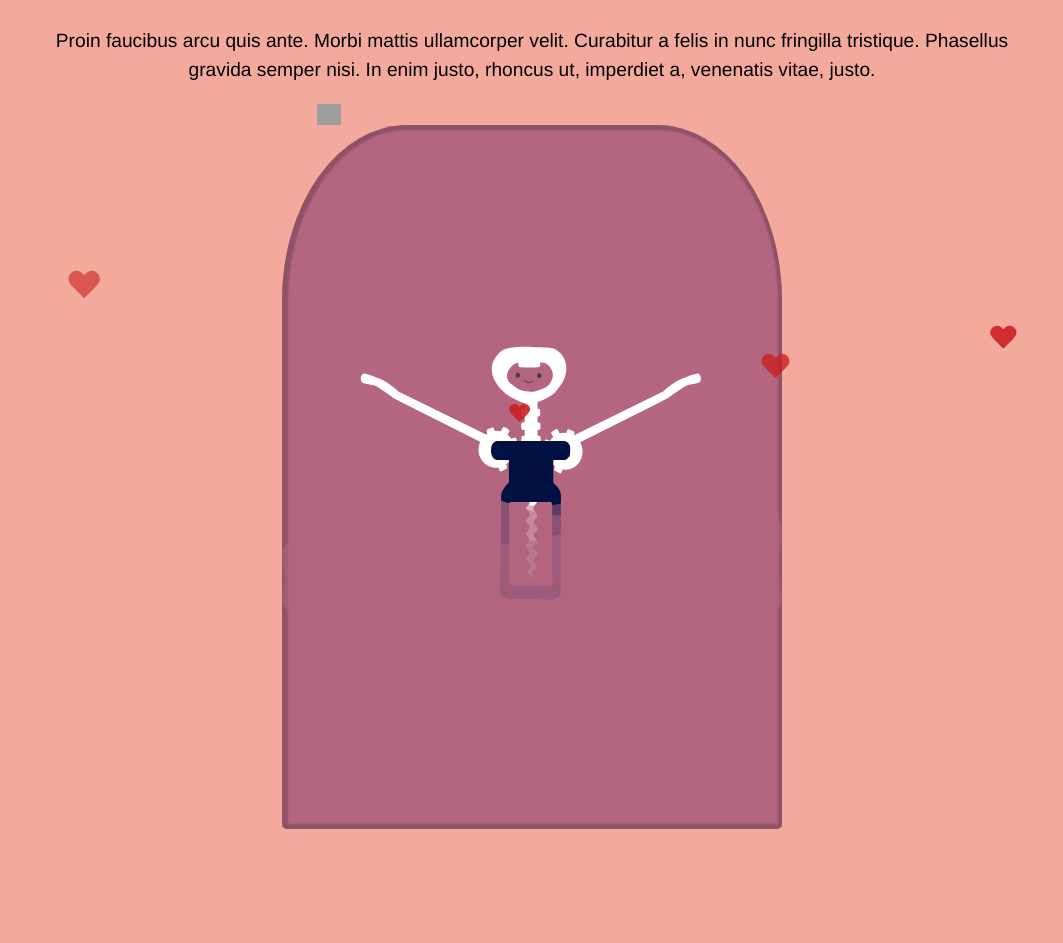
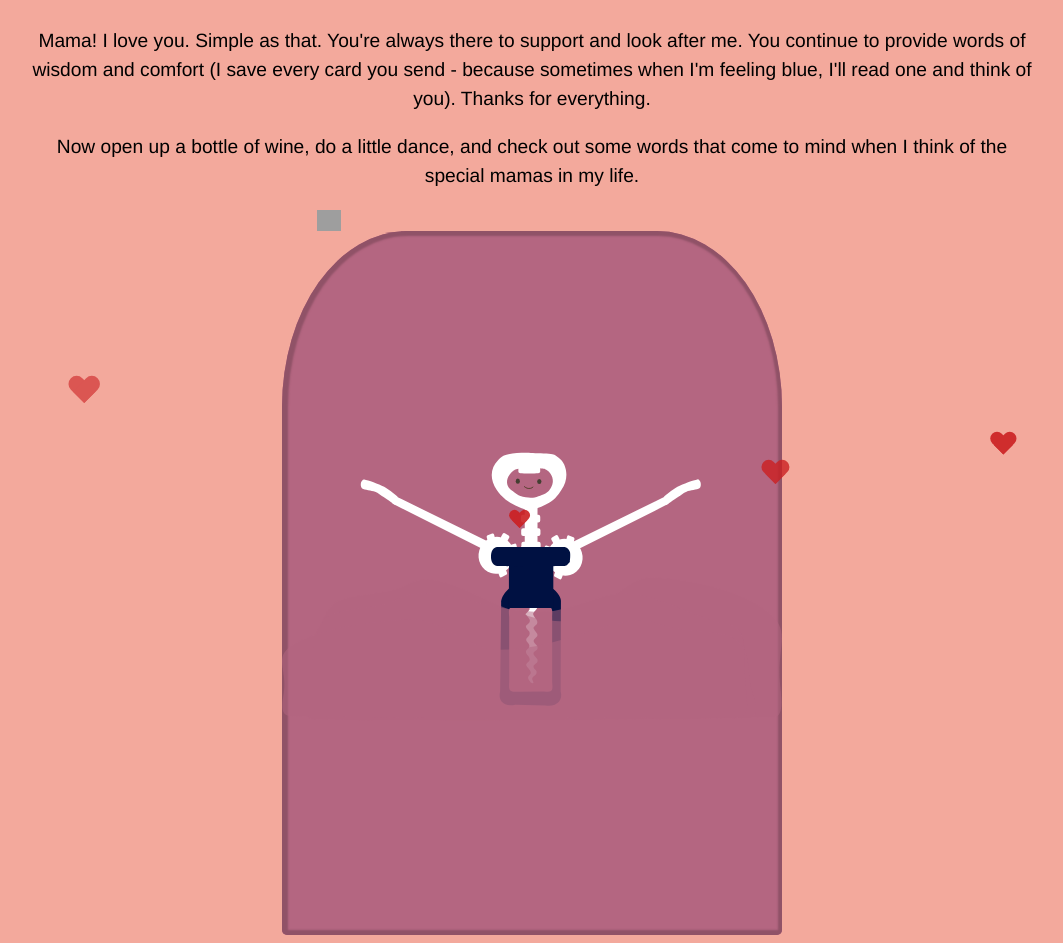
Before and after one commit to smokinjoe/mothersday-2018, a plain HTML site: page index.html in a window 1280 px wide. Shown: the whole page, without its empty margins (108-1171 px from the left). Before the commit the page ends 837 px from the top, so only its background shows below. Drawn offline with nearby package versions, Linux system fonts and the light colour scheme; grey boxes are pictures that could not be loaded.

Commit message:
sweetening

```diff
--- a/index.html
+++ b/index.html
@@ -16,7 +16,10 @@
 
     <div class="callout">
       <p>
-        Proin faucibus arcu quis ante. Morbi mattis ullamcorper velit. Curabitur a felis in nunc fringilla tristique. Phasellus gravida semper nisi. In enim justo, rhoncus ut, imperdiet a, venenatis vitae, justo.
+        Mama! I love you. Simple as that. You're always there to support and look after me. You continue to provide words of wisdom and comfort (I save every card you send - because sometimes when I'm feeling blue, I'll read one and think of you). Thanks for everything.
+      </p>
+      <p>
+        Now open up a bottle of wine, do a little dance, and check out some words that come to mind when I think of the special mamas in my life.
       </p>
     </div>
 
```
